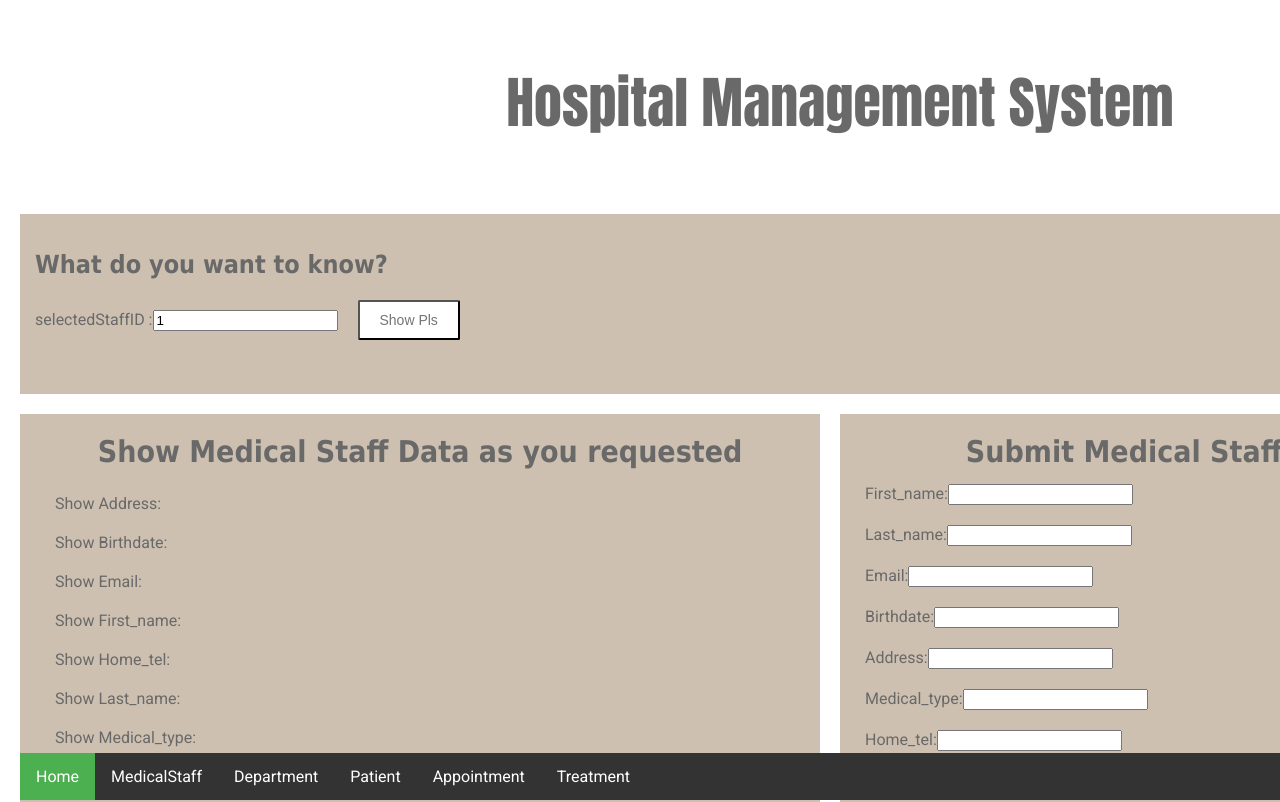
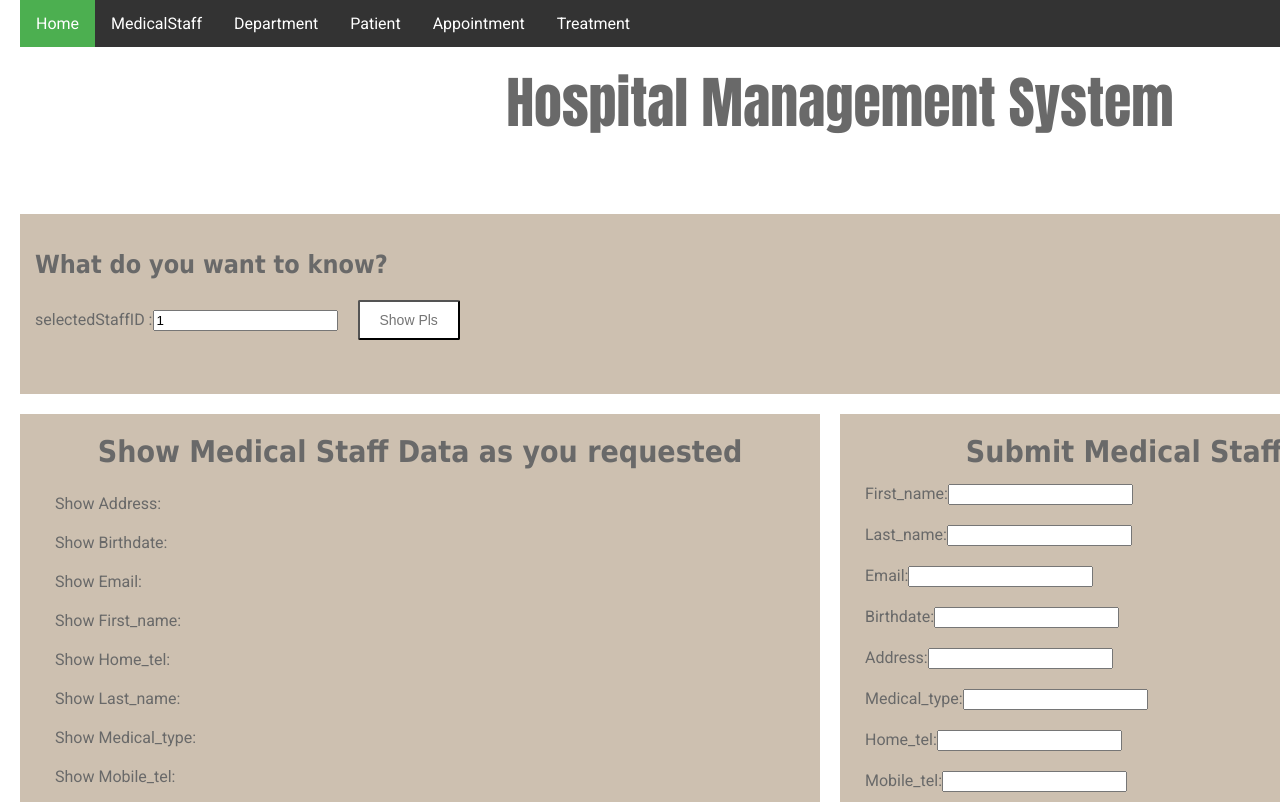
Before and after one commit to Alxegore/DataacidFrontEnd, a React (Create React App) app: page / in a window 1280 px wide. Shown: the top 802 px of the page. Built offline with nearby package versions, Linux system fonts and the light colour scheme.

Commit message:
Change navbar to top coz i want

```diff
--- a/src/index.css
+++ b/src/index.css
@@ -30,7 +30,7 @@ ul {
   overflow: hidden;
   background-color: #333;
   position: fixed;
-  bottom: 0;
+  top: 0;
   width: 100%;
 }
 
```
